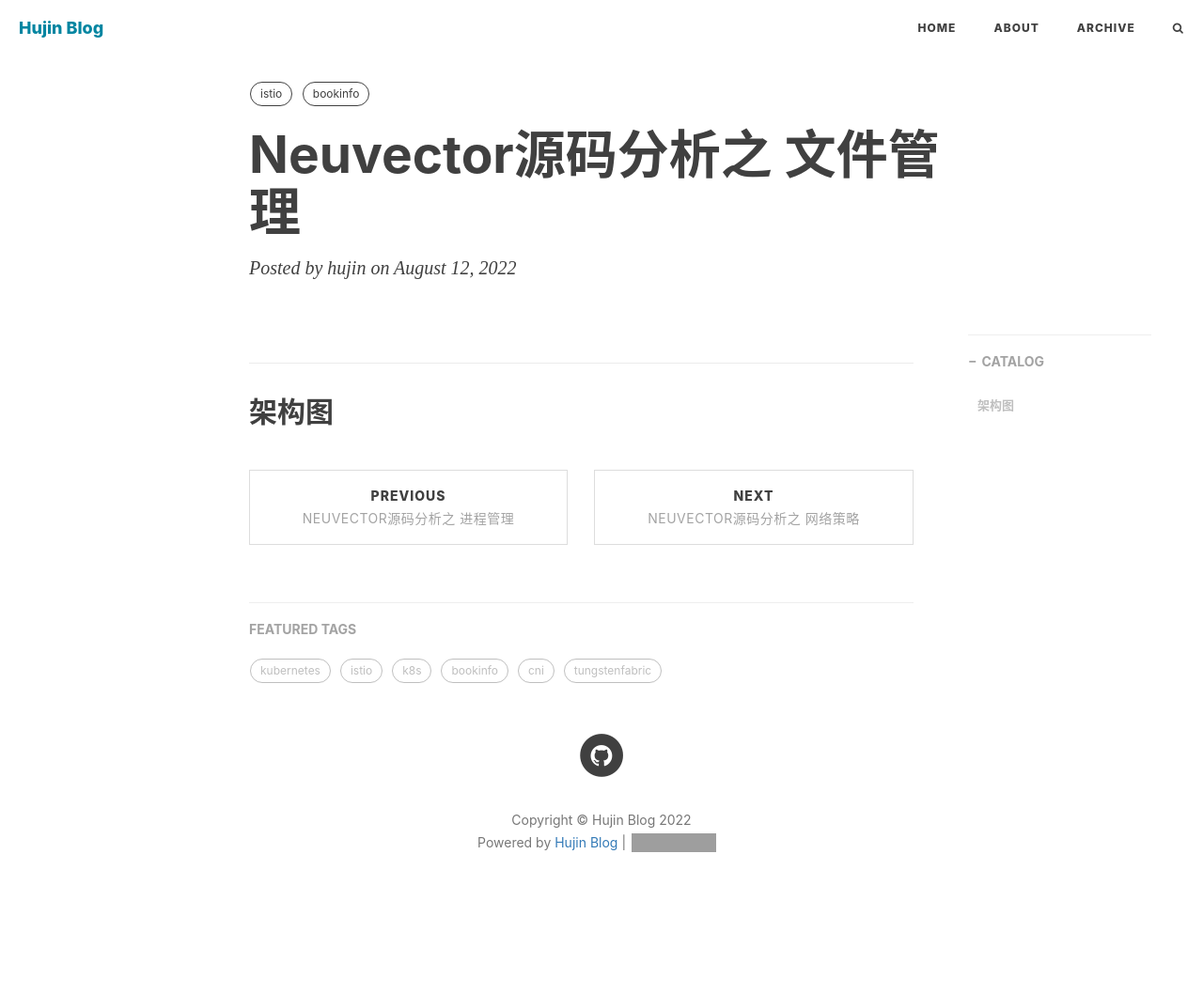
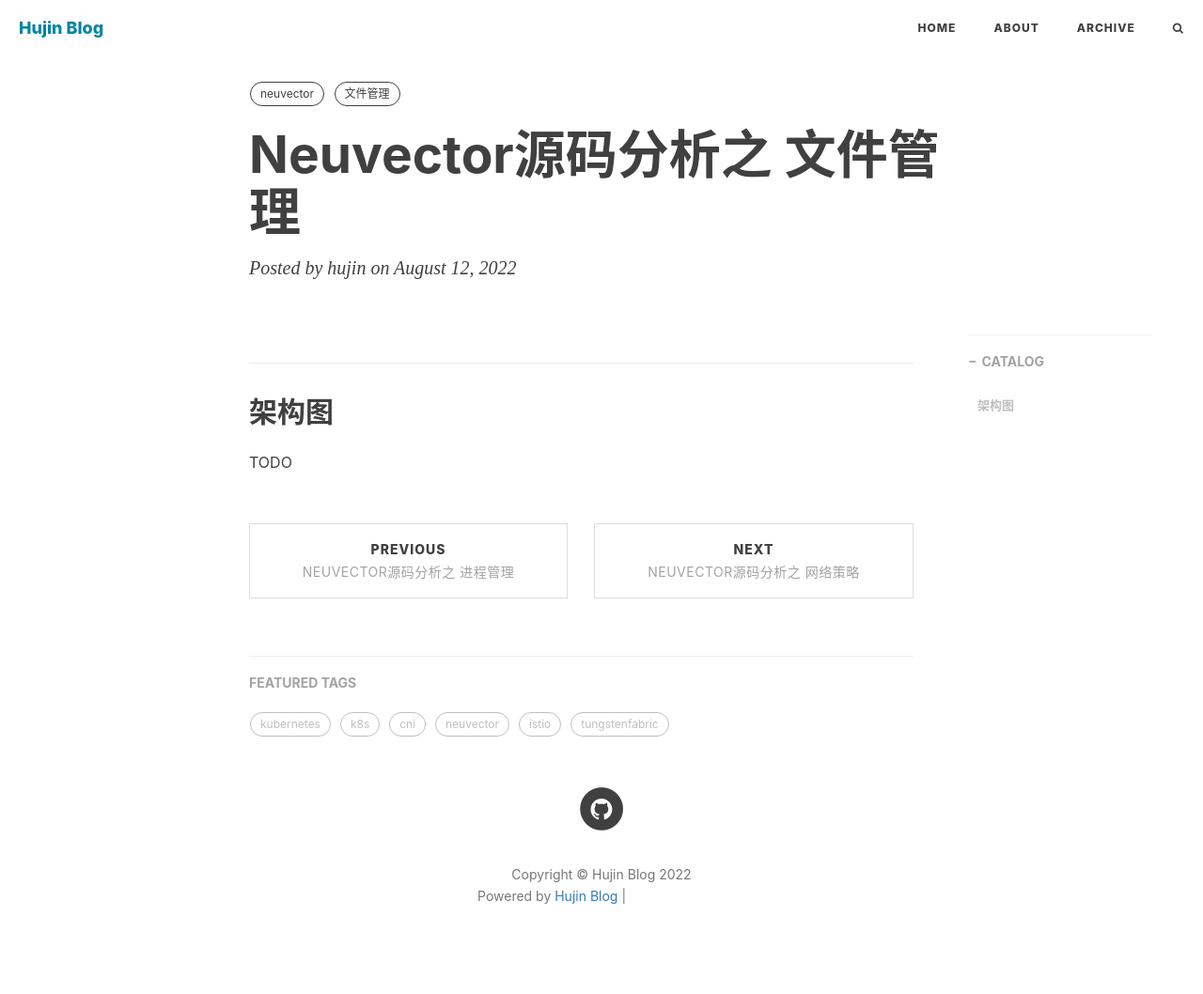
Before and after one commit to smallcoderhujin/blog, a Jekyll site: the page built from _posts/kubernetes/2022-08-12-neuvector-file.md, in a window 1280 px wide. Shown: the whole page at 94% size. Built offline with Jekyll 4.4.1, drawn with Linux system fonts in a browser that asks for light colours; nearby versions of some CDN libraries; comment, search, counter and statistics services are not loaded; before the commit the page ends 1001 px from its top, so only the background shows below that; grey boxes are pictures that could not be loaded.

Commit message:
add blog: neuvector

```diff
--- a/Gemfile
+++ b/Gemfile
@@ -5,3 +5,4 @@ gem "jekyll", "~> 4.0"
 gem "rake"
 gem "webrick"
 gem "jekyll-seo-tag"
+gem "jekyll-theme-cayman"
--- a/_posts/kubernetes/2022-08-11-neuvector-process.md
+++ b/_posts/kubernetes/2022-08-11-neuvector-process.md
@@ -5,10 +5,11 @@ layout: post
 author: "hujin"
 header-style: text
 tags:
-  - istio
-  - bookinfo
+  - neuvector
+  - 进程管理
 
 ---
 
 
 ## 架构图
+TODO
--- a/_posts/kubernetes/2022-08-12-neuvector-file.md
+++ b/_posts/kubernetes/2022-08-12-neuvector-file.md
@@ -5,10 +5,11 @@ layout: post
 author: "hujin"
 header-style: text
 tags:
-  - istio
-  - bookinfo
+  - neuvector
+  - 文件管理
 
 ---
 
 
 ## 架构图
+TODO
--- a/_posts/kubernetes/2022-08-13-neuvector-policy.md
+++ b/_posts/kubernetes/2022-08-13-neuvector-policy.md
@@ -5,10 +5,11 @@ layout: post
 author: "hujin"
 header-style: text
 tags:
-  - istio
-  - bookinfo
+  - neuvector
+  - 网络策略
 
 ---
 
 
 ## 架构图
+TODO
```
Also changed, not shown: _posts/kubernetes/2022-08-10-neuvector-tcpdump.md (+11 -3 lines).
